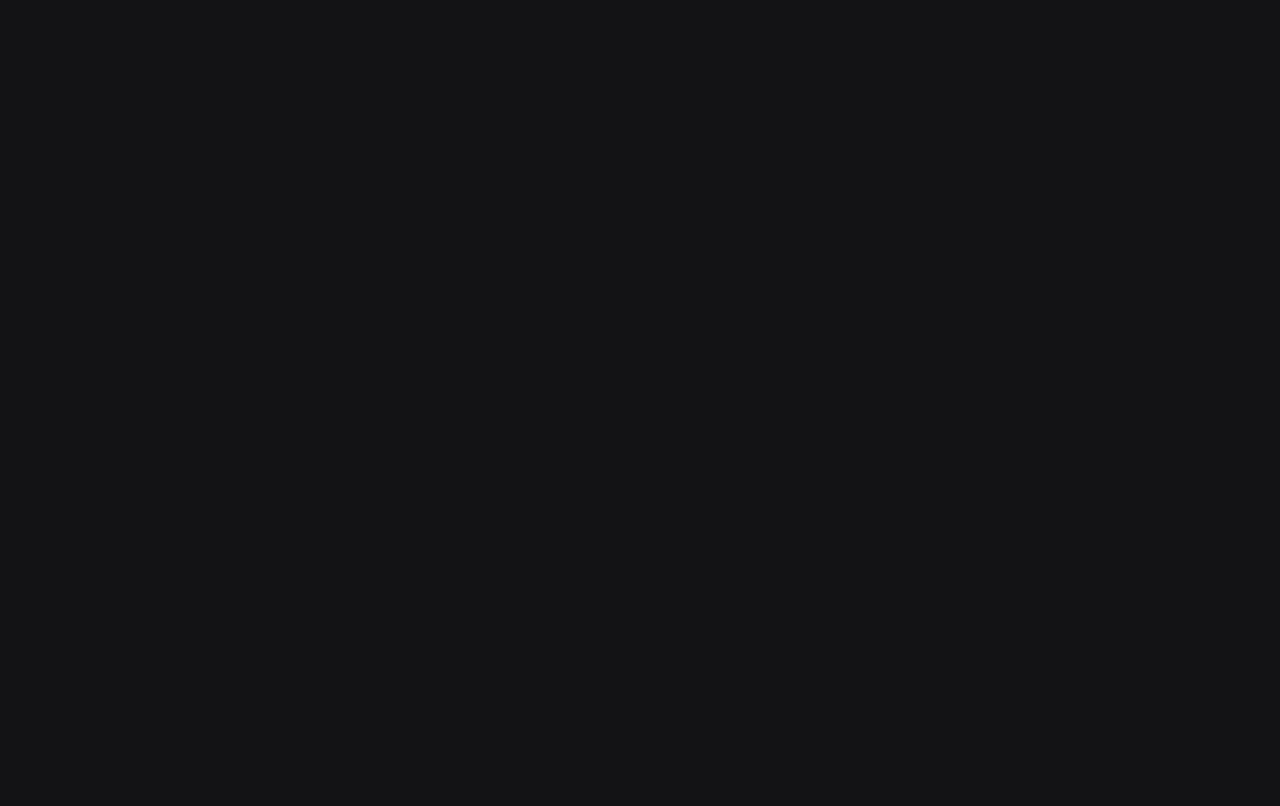
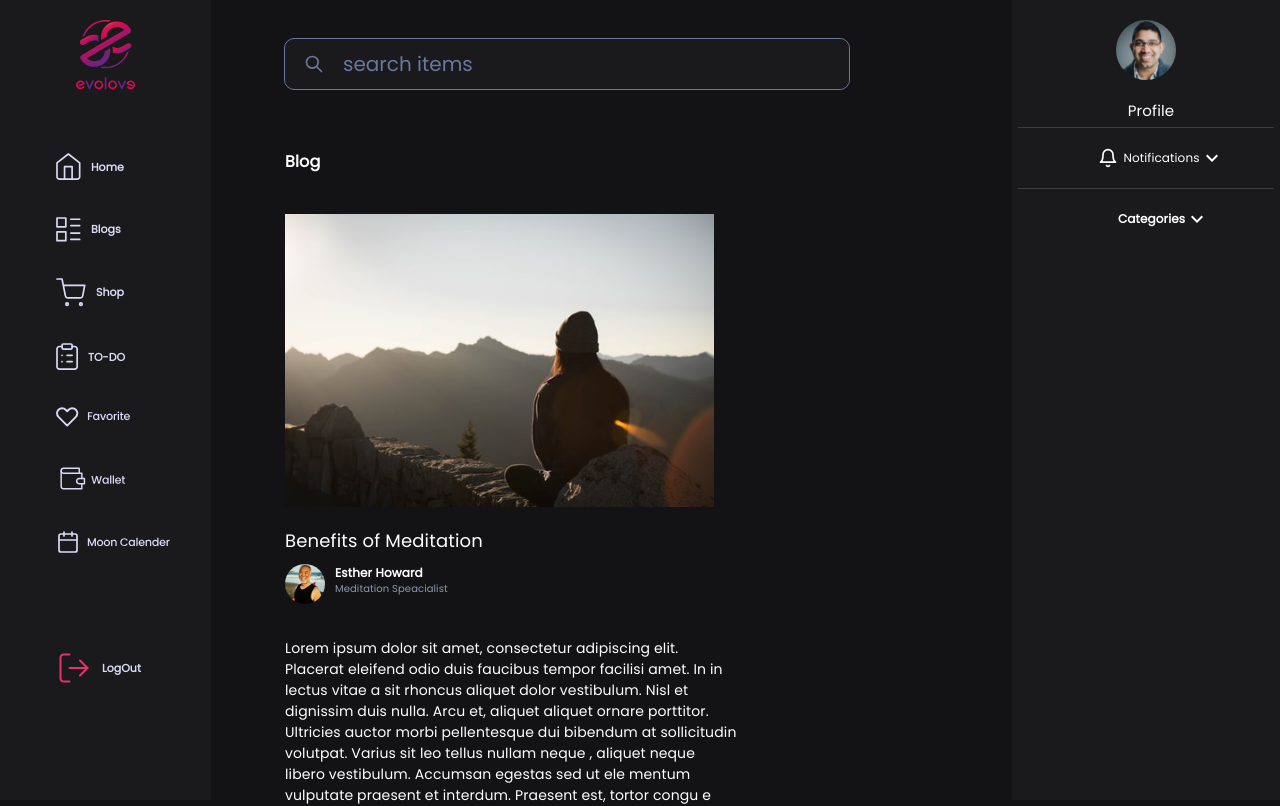
Before and after one commit to saadwaqas688/Evolove, a React (Create React App) app: page /blogs/singleBlog in a window 1280 px wide. Before the commit this address had no page. Shown: the top 806 px of the page. Built offline with nearby package versions, Linux system fonts and the light colour scheme.

Commit message:
minorChanges

```diff
--- a/src/Components/Containers/Blog/BlogCard/BlogCard.jsx
+++ b/src/Components/Containers/Blog/BlogCard/BlogCard.jsx
@@ -9,7 +9,7 @@ import { BlogsHeading, BlogsImage, BlogsText,Tag, TagHeadingWrappper } from "./B
 const BlogCard = () => {
   return (
     <Grid item  xs={12} sm={6}   lg={4} style={{display:'flex',justifyContent:'flex-start',flexDirection:"column"}}>
-          <Link to="/singleBlog" style={{textDecoration:"none"}}>
+          <Link to="/blogs/singleBlog" style={{textDecoration:"none"}}>
 
     <BlogsImage src={ExploreBlogImage} alt="Paris" />
     <TagHeadingWrappper >
--- a/src/Routes/ApplicationRoutes.jsx
+++ b/src/Routes/ApplicationRoutes.jsx
@@ -40,7 +40,7 @@ const ApplicationRoutes = () => {
 <Route path="/test" element={<Test/>} />
 <Route path="/search" element={<Test/>} />
 <Route path="/blogs" element={<AllBlogs/>} />
-<Route path="/Singleblog" element={<SingleBlog/>} />
+<Route path="/blogs/singleBlog" element={<SingleBlog/>} />
 
 </Route>
 
```
